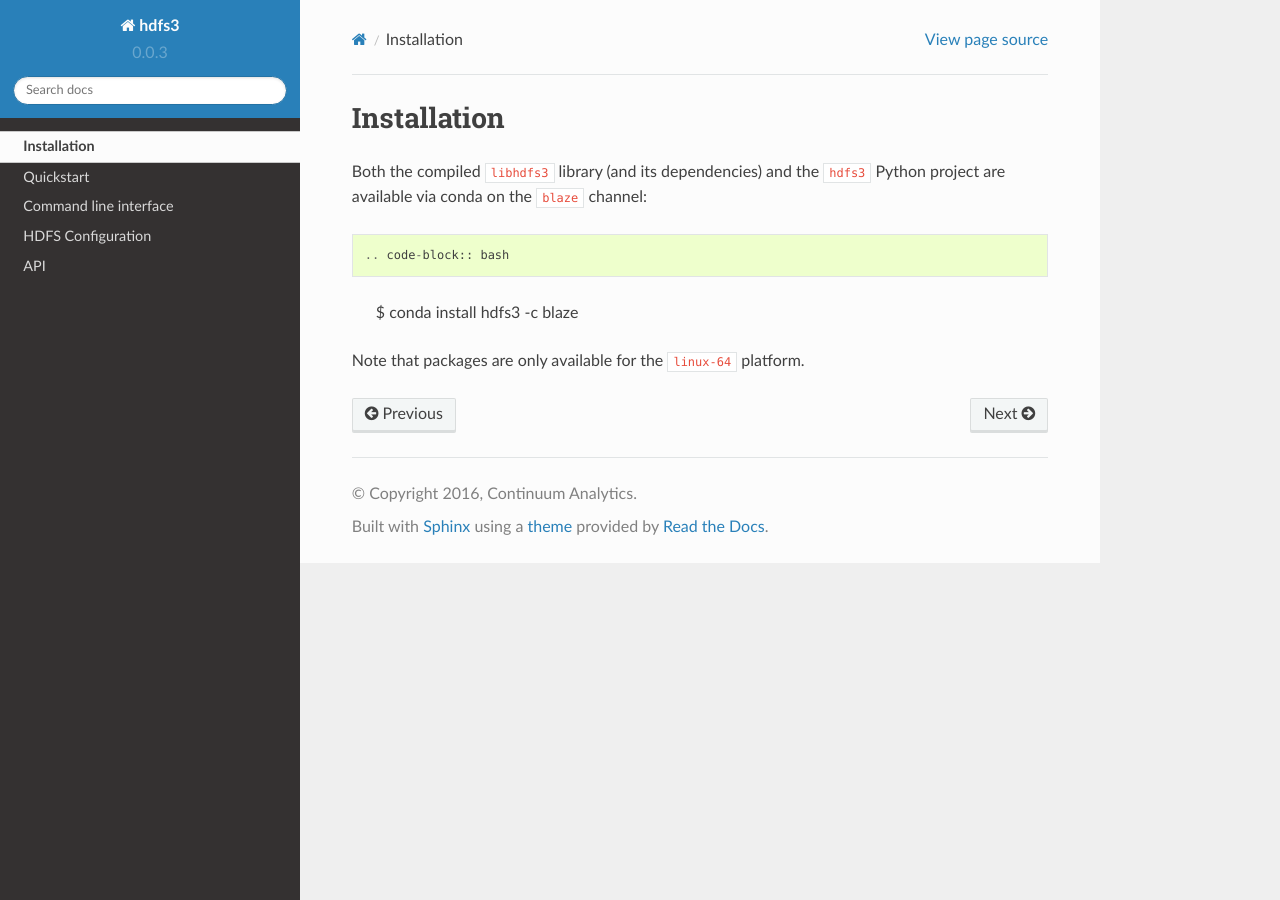
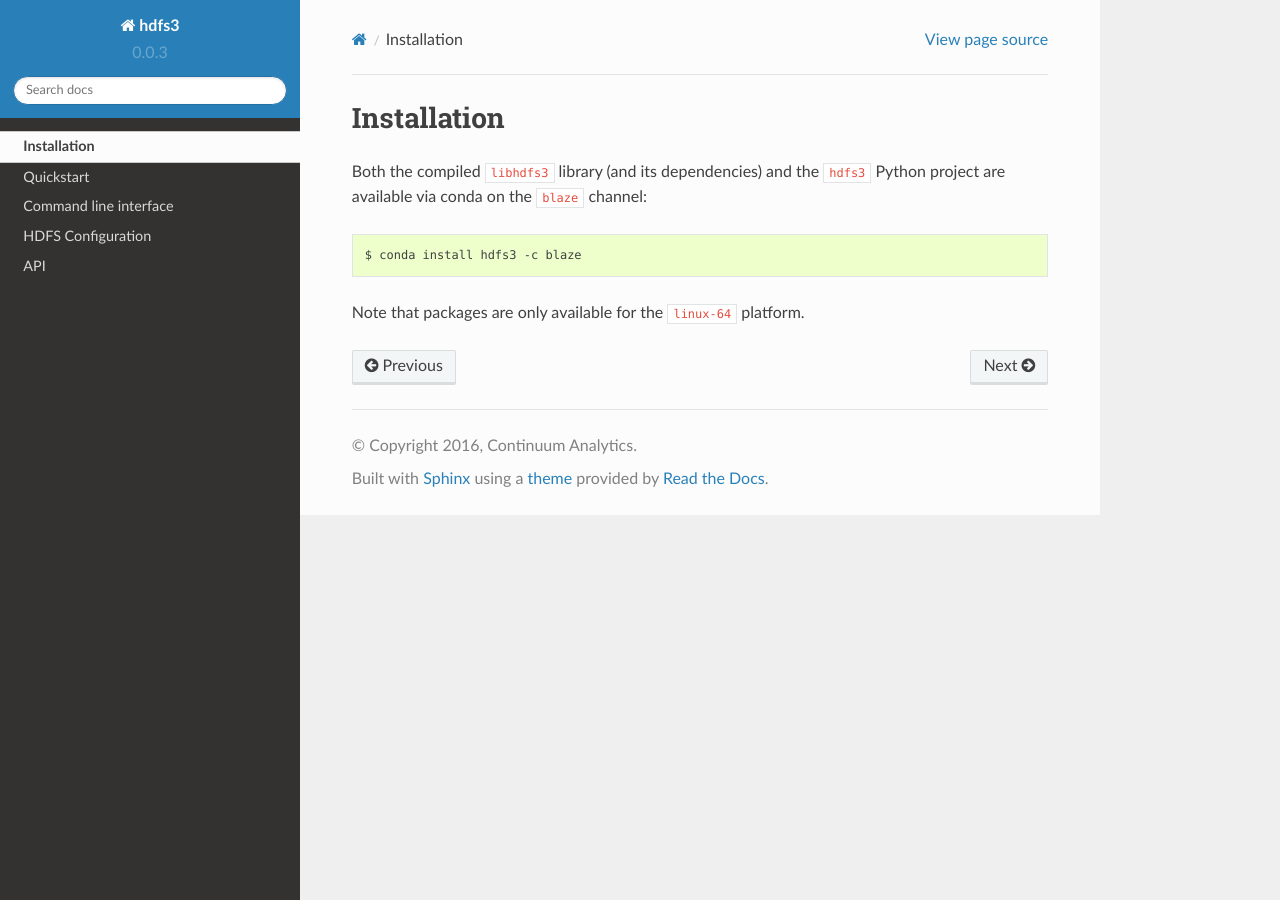
Before and after one commit to dask/hdfs3, a Sphinx documentation site: the page built from docs/source/install.rst, in a window 1280 px wide. Built offline with Sphinx 7.4.7 and the Read the Docs theme 2.0.0, drawn with Linux system fonts in a browser that asks for light colours.

Commit message:
Fix typo in docs

```diff
--- a/docs/source/install.rst
+++ b/docs/source/install.rst
@@ -2,7 +2,7 @@ Installation
 ============
 
 Both the compiled ``libhdfs3`` library (and its dependencies) and the ``hdfs3``
-Python project are available via conda on the ``blaze`` channel::
+Python project are available via conda on the ``blaze`` channel:
 
 .. code-block:: bash
 
```
